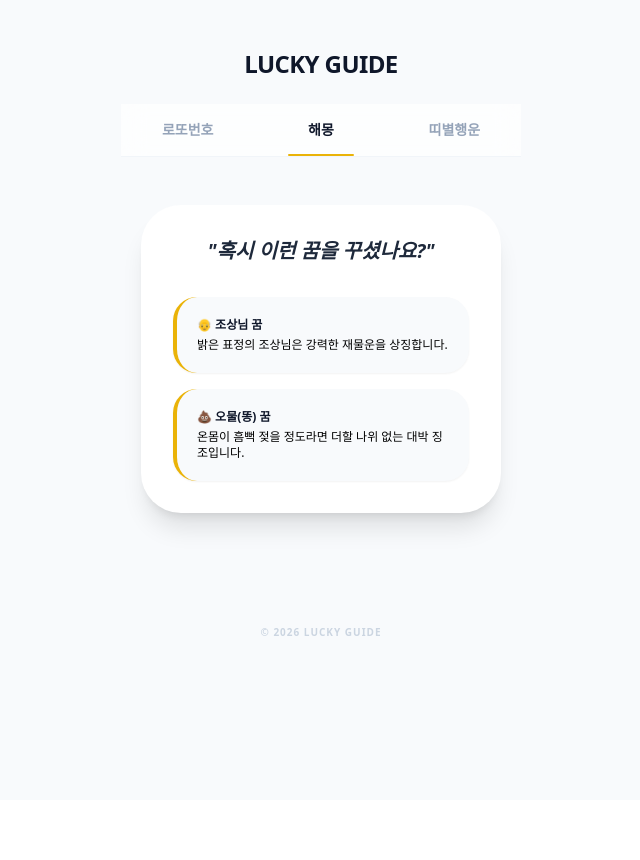
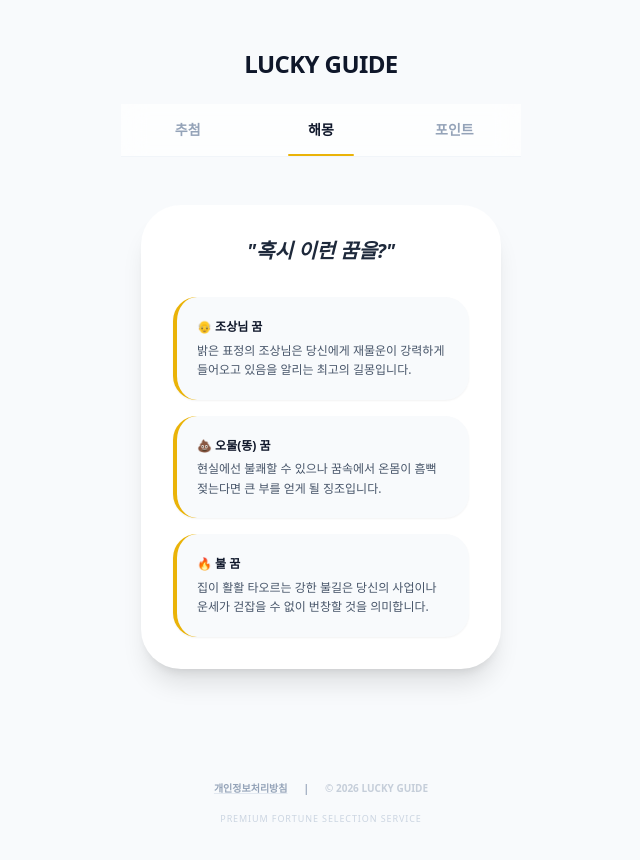
Before and after one commit to cookiekuki0204/lucky-guide, a React (Create React App) app: page / in a window 1280 px wide. Both pictures are taken after a click on the button "해몽". Shown: the top 860 px of the page, without its empty margins (319-959 px from the left). Before the commit the page ends 800 px from the top, so only its background shows below. Built offline with nearby package versions, Linux system fonts and the light colour scheme.

Commit message:
개인정책 추가

```diff
--- a/src/App.js
+++ b/src/App.js
@@ -5,9 +5,8 @@ function App() {
   const [activeTab, setActiveTab] = useState('lotto');
   const [numbers, setNumbers] = useState([]);
   const [isSpinning, setIsSpinning] = useState(false);
-  const cardRef = useRef(null); // 이미지 저장을 위한 참조
+  const cardRef = useRef(null);
 
-  // 1. 행운 번호 생성
   const generateNumbers = () => {
     setIsSpinning(true);
     setTimeout(() => {
@@ -21,38 +20,15 @@ function App() {
     }, 1000);
   };
 
-  // 2. 이미지 다운로드 기능 추가
   const downloadImage = async () => {
     if (!cardRef.current) return;
     try {
-      const canvas = await html2canvas(cardRef.current, {
-        backgroundColor: '#f8fafc',
-        scale: 2, // 고화질 저장
-      });
+      const canvas = await html2canvas(cardRef.current, { backgroundColor: '#f8fafc', scale: 2 });
       const link = document.createElement('a');
       link.download = `lucky-numbers-${new Date().getTime()}.png`;
       link.href = canvas.toDataURL('image/png');
       link.click();
-    } catch (err) {
-      console.error('이미지 저장 실패:', err);
-    }
-  };
-
-  // 3. 카카오톡 공유
-  const shareKakao = () => {
-    if (!window.Kakao) return;
-    const kakao = window.Kakao;
-    if (!kakao.isInitialized()) kakao.init('YOUR_KAKAO_JS_KEY');
-
-    kakao.Share.sendDefault({
-      objectType: 'feed',
-      content: {
-        title: numbers.length > 0 ? `🍀 내 행운 번호: ${numbers.join(', ')}` : '🍀 오늘 내 운은 어떨까?',
-        description: '당신의 운을 믿고 행운을 잡아보세요!',
-        imageUrl: 'https://lucky-guide.pages.dev/og-image.png',
-        link: { mobileWebUrl: 'https://lucky-guide.pages.dev', webUrl: 'https://lucky-guide.pages.dev' },
-      },
-    });
+    } catch (err) { console.error('이미지 저장 실패:', err); }
   };
 
   const cardClass = "w-full max-w-[360px] p-8 bg-white rounded-[2.5rem] shadow-xl animate-in fade-in zoom-in-95 duration-500";
@@ -60,9 +36,7 @@ function App() {
 
   return (
     <div className="min-h-screen bg-[#f8fafc] flex flex-col items-center font-sans overflow-x-hidden">
-      <style>{`
-        @keyframes glimmer { 0%{background-position:0% 50%} 50%{background-position:100% 50%} 100%{background-position:0% 50%} }
-      `}</style>
+      <style>{`@keyframes glimmer { 0%{background-position:0% 50%} 50%{background-position:100% 50%} 100%{background-position:0% 50%} }`}</style>
 
       {/* 헤더 & 네비게이션 */}
       <header className="w-full max-w-[400px] bg-[#f8fafc] sticky top-0 z-50">
@@ -70,77 +44,60 @@ function App() {
           <h1 className="text-2xl font-black text-slate-900 tracking-tight">LUCKY GUIDE</h1>
         </div>
         <nav className="flex bg-white/70 backdrop-blur-md border-b border-slate-100">
-          <button onClick={() => setActiveTab('lotto')} className={tabClass('lotto')}>로또번호{activeTab === 'lotto' && <div className="absolute bottom-0 left-1/4 right-1/4 h-0.5 bg-yellow-500 rounded-full" />}</button>
+          <button onClick={() => setActiveTab('lotto')} className={tabClass('lotto')}>추첨{activeTab === 'lotto' && <div className="absolute bottom-0 left-1/4 right-1/4 h-0.5 bg-yellow-500 rounded-full" />}</button>
           <button onClick={() => setActiveTab('dream')} className={tabClass('dream')}>해몽{activeTab === 'dream' && <div className="absolute bottom-0 left-1/4 right-1/4 h-0.5 bg-yellow-500 rounded-full" />}</button>
-          <button onClick={() => setActiveTab('guide')} className={tabClass('guide')}>띠별행운{activeTab === 'guide' && <div className="absolute bottom-0 left-1/4 right-1/4 h-0.5 bg-yellow-500 rounded-full" />}</button>
+          <button onClick={() => setActiveTab('guide')} className={tabClass('guide')}>포인트{activeTab === 'guide' && <div className="absolute bottom-0 left-1/4 right-1/4 h-0.5 bg-yellow-500 rounded-full" />}</button>
         </nav>
       </header>
 
       <main className="w-full flex flex-col items-center px-6 py-12">
         {activeTab === 'lotto' && (
           <div className="flex flex-col items-center w-full">
-            {/* 저장될 영역: cardRef 연결 */}
             <div ref={cardRef} className={cardClass}>
-              <div className="text-center mb-10">
-                <span className="text-4xl mb-3 block">✨</span>
-                <h2 className="text-xl font-black text-slate-800">당신의 운을 믿으세요</h2>
-                <p className="text-slate-400 text-[10px] mt-2 tracking-widest uppercase">Lucky Guide Premium</p>
+              <div className="text-center mb-10 text-slate-800">
+                <span className="text-4xl mb-3 block animate-bounce">✨</span>
+                <h2 className="text-xl font-black">당신의 운을 믿으세요</h2>
+                <p className="text-slate-400 text-[10px] mt-2 tracking-widest uppercase font-bold">Lucky Guide Premium</p>
               </div>
-
               <div className="flex justify-center gap-2 mb-12 h-10 items-center">
                 {numbers.length > 0 ? numbers.map((num, i) => (
-                  <div key={i} className="w-10 h-10 rounded-full bg-slate-900 text-yellow-400 flex items-center justify-center font-bold text-sm shadow-lg border border-yellow-500/30">
-                    {num}
-                  </div>
+                  <div key={i} className="w-10 h-10 rounded-full bg-slate-900 text-yellow-400 flex items-center justify-center font-bold text-sm shadow-lg border border-yellow-500/30">{num}</div>
                 )) : <div className="text-slate-200 text-sm font-bold tracking-widest">LUCKY NUMBERS</div>}
               </div>
-
-              <button
-                onClick={generateNumbers}
-                disabled={isSpinning}
-                style={{
-                  background: 'linear-gradient(45deg, #D4AF37, #F9E29B, #B8860B, #F9E29B)',
-                  backgroundSize: '400% 400%',
-                  animation: isSpinning ? 'none' : 'glimmer 3s ease infinite',
-                }}
-                className={`w-full py-5 rounded-2xl font-black text-slate-900 text-lg transition-all active:scale-95 shadow-xl shadow-yellow-200/50 ${isSpinning ? 'opacity-50' : ''}`}
-              >
+              <button onClick={generateNumbers} disabled={isSpinning}
+                style={{ background: 'linear-gradient(45deg, #D4AF37, #F9E29B, #B8860B, #F9E29B)', backgroundSize: '400% 400%', animation: isSpinning ? 'none' : 'glimmer 3s ease infinite' }}
+                className={`w-full py-5 rounded-2xl font-black text-slate-900 text-lg shadow-xl shadow-yellow-200/50 ${isSpinning ? 'opacity-50' : ''}`}>
                 {isSpinning ? '기운을 모으는 중...' : '행운 번호 받기'}
               </button>
             </div>
-
-            {/* 하단 보조 버튼들 */}
             {numbers.length > 0 && (
-              <div className="flex justify-center gap-6 mt-10">
-                <button onClick={downloadImage} className="flex flex-col items-center gap-1 text-[10px] font-bold text-slate-400 hover:text-yellow-600">
-                  <span className="text-lg">💾</span> 이미지 저장
+              <div className="flex justify-center gap-8 mt-10">
+                <button onClick={downloadImage} className="flex flex-col items-center gap-2 text-[10px] font-bold text-slate-400 hover:text-yellow-600 transition-colors">
+                  <span className="text-xl">💾</span>이미지 저장
                 </button>
-                <button onClick={shareKakao} className="flex flex-col items-center gap-1 text-[10px] font-bold text-slate-400 hover:text-yellow-600">
-                  <span className="text-lg">💬</span> 카톡 공유
-                </button>
-                <button onClick={() => {
-                  navigator.clipboard.writeText(numbers.join(', '));
-                  alert('행운의 숫자가 복사되었습니다! 🍀');
-                }} className="flex flex-col items-center gap-1 text-[10px] font-bold text-slate-400 hover:text-yellow-600">
-                  <span className="text-lg">📋</span> 번호 복사
+                <button onClick={() => { navigator.clipboard.writeText(numbers.join(', ')); alert('복사되었습니다! 🍀'); }} className="flex flex-col items-center gap-2 text-[10px] font-bold text-slate-400 hover:text-yellow-600 transition-colors">
+                  <span className="text-xl">📋</span>번호 복사
                 </button>
               </div>
             )}
           </div>
         )}
 
-        {/* 해몽 탭과 포인트 탭은 이전과 동일 (코드 생략 방지를 위해 포함) */}
         {activeTab === 'dream' && (
           <div className={cardClass}>
-            <h2 className="text-xl font-black text-slate-800 mb-8 text-center italic">"혹시 이런 꿈을 꾸셨나요?"</h2>
-            <div className="space-y-4 text-xs">
-              <div className="bg-slate-50 p-5 rounded-3xl border-l-4 border-yellow-500 shadow-sm">
+            <h2 className="text-xl font-black text-slate-800 mb-8 text-center italic">"혹시 이런 꿈을?"</h2>
+            <div className="space-y-4">
+              <div className="bg-slate-50 p-5 rounded-3xl border-l-4 border-yellow-500 shadow-sm text-xs text-slate-600 leading-relaxed">
                 <h3 className="font-black text-slate-900 mb-1">👴 조상님 꿈</h3>
-                <p>밝은 표정의 조상님은 강력한 재물운을 상징합니다.</p>
+                <p>밝은 표정의 조상님은 당신에게 재물운이 강력하게 들어오고 있음을 알리는 최고의 길몽입니다.</p>
               </div>
-              <div className="bg-slate-50 p-5 rounded-3xl border-l-4 border-yellow-500 shadow-sm">
+              <div className="bg-slate-50 p-5 rounded-3xl border-l-4 border-yellow-500 shadow-sm text-xs text-slate-600 leading-relaxed">
                 <h3 className="font-black text-slate-900 mb-1">💩 오물(똥) 꿈</h3>
-                <p>온몸이 흠뻑 젖을 정도라면 더할 나위 없는 대박 징조입니다.</p>
+                <p>현실에선 불쾌할 수 있으나 꿈속에서 온몸이 흠뻑 젖는다면 큰 부를 얻게 될 징조입니다.</p>
+              </div>
+              <div className="bg-slate-50 p-5 rounded-3xl border-l-4 border-yellow-500 shadow-sm text-xs text-slate-600 leading-relaxed">
+                <h3 className="font-black text-slate-900 mb-1">🔥 불 꿈</h3>
+                <p>집이 활활 타오르는 강한 불길은 당신의 사업이나 운세가 걷잡을 수 없이 번창할 것을 의미합니다.</p>
               </div>
             </div>
           </div>
@@ -148,21 +105,35 @@ function App() {
 
         {activeTab === 'guide' && (
           <div className={cardClass}>
-            <h2 className="text-xl font-black text-slate-800 mb-8 text-center italic">"띠별 행운 포인트"</h2>
-            <table className="w-full text-xs text-center border-collapse">
-              <thead className="bg-slate-50 text-slate-400 font-bold uppercase">
-                <tr><th className="p-4">띠별 그룹</th><th className="p-4">숫자</th><th className="p-4">컬러</th></tr>
-              </thead>
-              <tbody className="divide-y divide-slate-50 text-slate-700">
-                <tr><td className="p-4 font-bold">쥐/용/원숭이</td><td className="p-4">1, 6</td><td className="p-4 text-blue-500 font-bold">BLUE</td></tr>
-                <tr><td className="p-4 font-bold">소/뱀/닭</td><td className="p-4">2, 7</td><td className="p-4 text-red-500 font-bold">RED</td></tr>
-              </tbody>
-            </table>
+            <h2 className="text-xl font-black text-slate-800 mb-8 text-center italic">"12간지 행운 포인트"</h2>
+            <div className="overflow-hidden rounded-3xl border border-slate-100 shadow-sm">
+              <table className="w-full text-[10px] text-center">
+                <thead className="bg-slate-50 text-slate-400 font-bold uppercase tracking-tighter">
+                  <tr><th className="p-3">띠별 그룹</th><th className="p-3">숫자</th><th className="p-3">컬러</th></tr>
+                </thead>
+                <tbody className="divide-y divide-slate-50 text-slate-700">
+                  <tr><td className="p-3 font-bold">쥐 / 용 / 원숭이</td><td className="p-3">1, 6</td><td className="p-3 text-blue-500 font-black">BLUE</td></tr>
+                  <tr><td className="p-3 font-bold">소 / 뱀 / 닭</td><td className="p-3">2, 7</td><td className="p-3 text-red-500 font-black">RED</td></tr>
+                  <tr><td className="p-3 font-bold">범 / 말 / 개</td><td className="p-3">3, 8</td><td className="p-3 text-green-600 font-black">GREEN</td></tr>
+                  <tr><td className="p-3 font-bold">토끼 / 양 / 돼지</td><td className="p-3">4, 9</td><td className="p-3 text-slate-400 font-black">WHITE</td></tr>
+                </tbody>
+              </table>
+            </div>
+            <p className="mt-6 text-[9px] text-slate-400 text-center leading-relaxed font-medium">
+              오늘 당신의 기운과 공명하는 컬러 아이템을 지녀보세요.<br/>긍정적인 에너지가 행운을 더 빨리 끌어당깁니다.
+            </p>
           </div>
         )}
       </main>
 
-      <footer className="py-16 text-[10px] text-slate-300 font-black tracking-widest uppercase">© 2026 LUCKY GUIDE</footer>
+      <footer className="w-full max-w-[360px] py-16 px-6 text-center">
+        <div className="flex justify-center gap-4 mb-4 text-[10px] font-bold text-slate-400">
+          <a href="/privacy" className="hover:text-yellow-600 underline decoration-slate-200 transition-colors">개인정보처리방침</a>
+          <span>|</span>
+          <span className="opacity-50">© 2026 LUCKY GUIDE</span>
+        </div>
+        <p className="text-[9px] text-slate-300 font-medium tracking-widest uppercase">Premium Fortune Selection Service</p>
+      </footer>
     </div>
   );
 }
```
